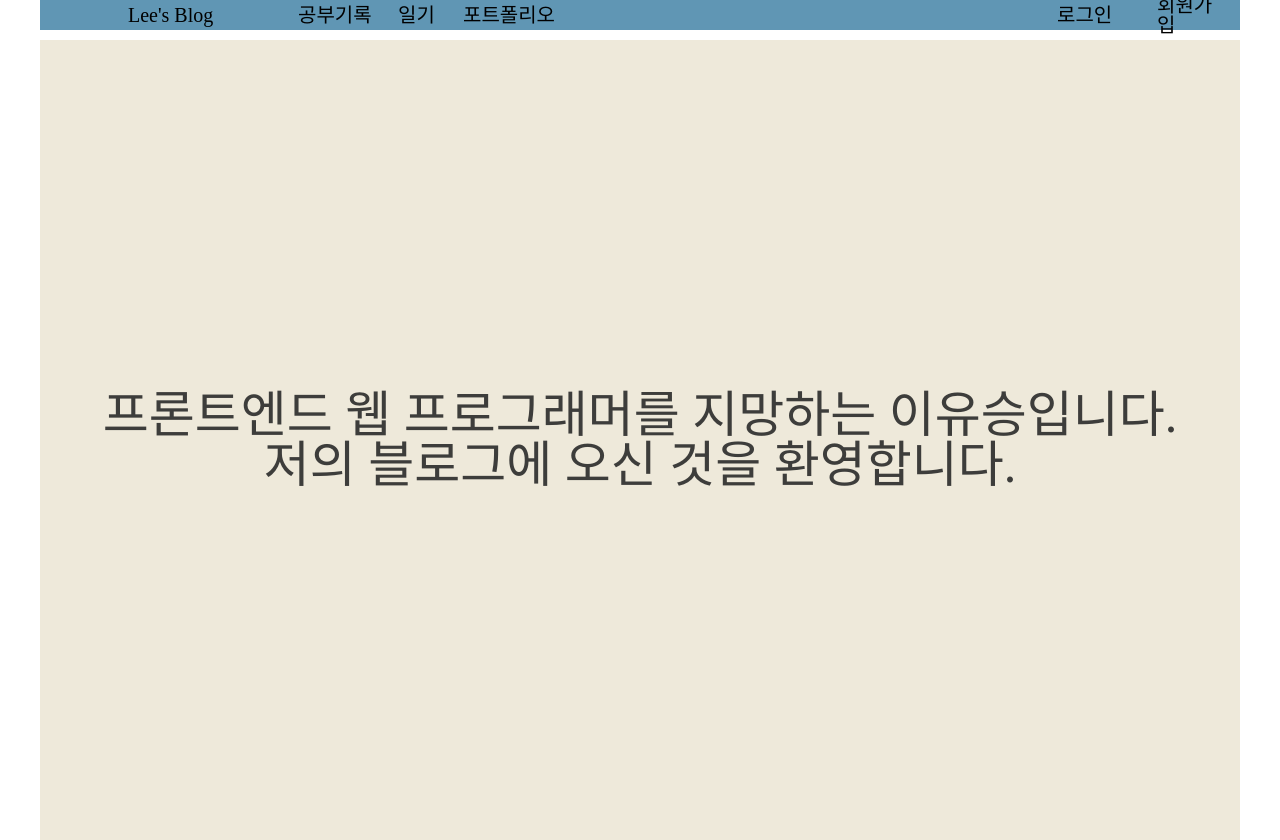
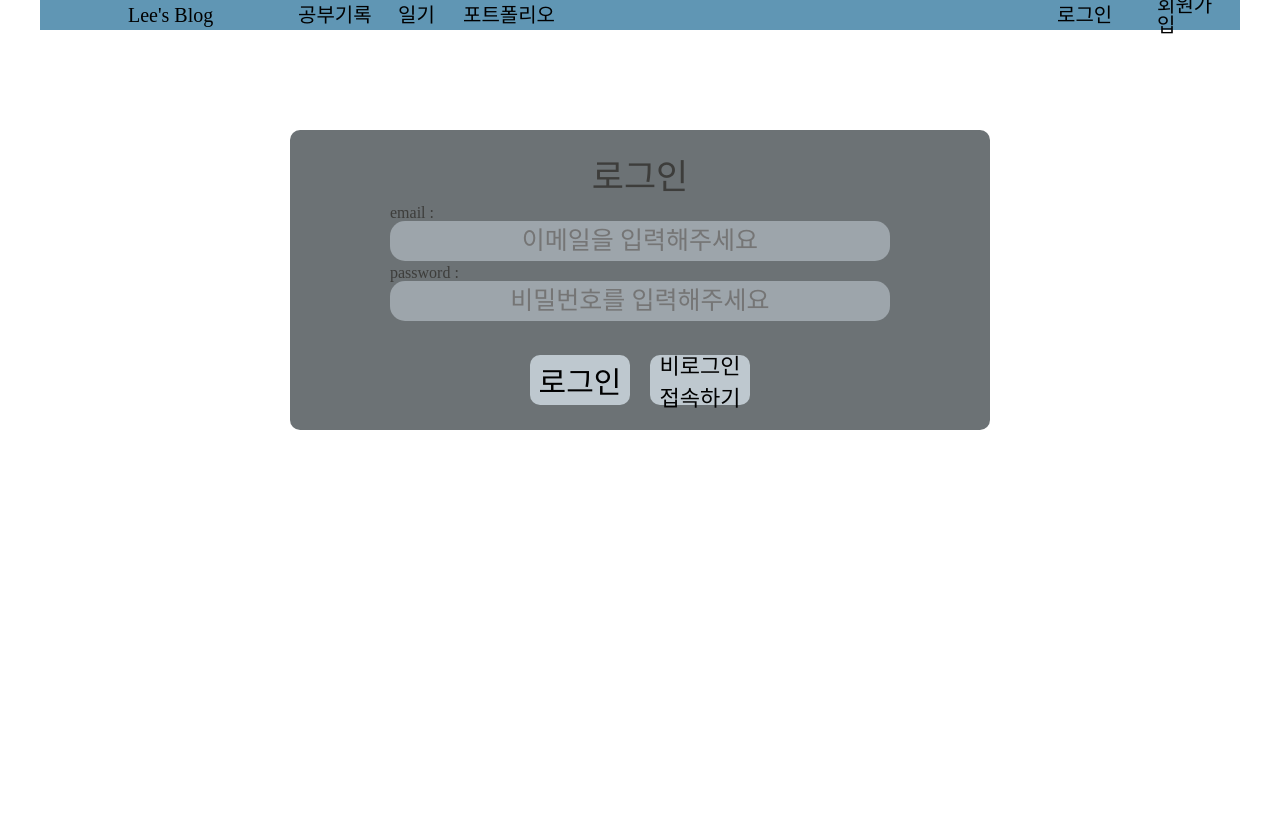
Before and after one commit to Akows/prj06myBlog, a React (Create React App) app in the folder frontend/: page / in a window 1280 px wide. After the commit the page ends 800 px from the top, so only its background shows below. Built offline with nearby package versions, Linux system fonts and the light colour scheme; no server answers; a web font is replaced by a local one.

Commit message:
[프로젝트 리메이크] [프로젝트 완성 후 기능 개선] - 익명회원기능 추가. - 기능 추가와 UI 및 페이지 개편 작업 진행 중..

```diff
--- a/frontend/src/App.js
+++ b/frontend/src/App.js
@@ -1,9 +1,8 @@
-import { BrowserRouter, Route, Routes } from 'react-router-dom';
+import { BrowserRouter, Navigate, Route, Routes } from 'react-router-dom';
 import TopMenuBar from './components/TopMenuBar';
 import { useAuthContext } from './customhooks/useAuthContext';
 import Main from './pages/main/Main';
 import Login from './pages/user/Login';
-import Signup from './pages/user/Signup';
 import DailyRecord from './pages/recodes/DailyRecord';
 import DailyRecordItem from './pages/recodes/DailyRecordItem';
 import StudyRecord from './pages/recodes/StudyRecord';
@@ -11,29 +10,29 @@ import StudyRecordItem from './pages/recodes/StudyRecordItem';
 
 import TextEditor from './pages/editor/TextEditor';
 
-import RecordEditor from './pages/recodes/RecordEditor';
-import RecordEditorSt from './pages/recodes/RecordEditorSt';
-
-
 import './App.css';
+import { useEffect } from 'react';
 
 
 function App() {
-  const { isAuthReady } = useAuthContext();
+  const { user, isAuthReady } = useAuthContext();
 
-  // useEffect(() => {
-  //   if (!user) {
-  //     signInAnonymously(appAuth)
-  //     .then(() => {
+  useEffect(() => {
 
-  //     })
-  //     .catch((error) => {
-  //       const errorCode = error.code;
-  //       const errorMessage = error.message;
-  //       console.log(errorCode, errorMessage);
-  //     });
-  //   }
-  // }, []);
+    console.log(user);
+
+    // if (!user) {
+    //   signInAnonymously(appAuth)
+    //   .then(() => {
+
+    //   })
+    //   .catch((error) => {
+    //     const errorCode = error.code;
+    //     const errorMessage = error.message;
+    //     console.log(errorCode, errorMessage);
+    //   });
+    // }
+  }, []);
 
   return (
     <div className='App'>
@@ -41,9 +40,11 @@ function App() {
         <BrowserRouter>
           <TopMenuBar />
           <Routes>
-            <Route path='/' element={<Main />} />
-            <Route path='/login' element={<Login />} />
-            <Route path='/signup' element={<Signup />} />
+            <Route path='/' element={<Login />} />
+
+            <Route path='/main' element={user ? <Main /> : <Navigate to='/' replace={true}/>} />
+
+
             <Route path='/dailyrecord' element={<DailyRecord />} />
             <Route path='/dailyrecord/:id' element={<DailyRecordItem />} />
 
@@ -51,11 +52,6 @@ function App() {
             <Route path='/studyrecord/:id' element={<StudyRecordItem />} />
 
             <Route path='/texteditor/:type/:id' element={<TextEditor />} />
-
-
-            <Route path='/recordeditor/:id' element={<RecordEditor />} />
-            <Route path='/recordeditorst/:id' element={<RecordEditorSt />} />
-
           </Routes>
         </BrowserRouter>
       ) : 'loading...'}
--- a/frontend/src/Pages/user/Login.js
+++ b/frontend/src/Pages/user/Login.js
@@ -10,6 +10,10 @@ export default function Login () {
     });
 
     const loginEvent = (event) => {
+        event.preventDefault();
+        login(userData.id, userData.pwd);
+    };
+    const anonymousLoginEvent = (event) => {
         event.preventDefault();
         login(userData.id, userData.pwd);
     };
@@ -37,9 +41,16 @@ export default function Login () {
                     <label htmlFor='pwd'>password : </label>
                     <input name='pwd' type='password' required placeholder='비밀번호를 입력해주세요' value={userData.pwd} onChange={onChangeEvent}/>
                 </div>
-                {!isPending && <button type='submit' className={styles.submitbutton}>입력</button>}
-                {isPending && <><br/><strong>로그인이 진행중입니다...</strong></>}
-                {error && <><br/><strong>로그인 에러가 발생하였습니다...</strong></>}
+
+                <div className={styles.loginbutton}>
+                    {!isPending && <button type='submit' className={styles.submitbutton}>로그인</button>}
+                    {!isPending && <button className={styles.submitbutton2} onClick={anonymousLoginEvent}>비로그인 접속하기</button>}
+                    {isPending && <><br/><strong>로그인이 진행중입니다...</strong></>}
+                    {error && <><br/><strong>로그인 에러가 발생하였습니다...</strong></>}
+                </div>
+
+
+
             </form>
         </div>
     );
--- a/frontend/src/styles/Login.module.css
+++ b/frontend/src/styles/Login.module.css
@@ -42,6 +42,8 @@
         height: 50px;
 
         margin-top: 30px;
+        margin-left: 10px;
+        margin-right: 10px;
 
         background-color: #BEC8CF;
         border: none;
@@ -58,6 +60,34 @@
     .submitbutton:hover {
         color: red;
     }
+    .submitbutton2 {
+        width: 100px;
+        height: 50px;
+
+        margin-top: 30px;
+        margin-left: 10px;
+        margin-right: 10px;
+
+        background-color: #BEC8CF;
+        border: none;
+        border-radius: 10px;
+
+        display: flex;
+        flex-direction: column;
+        align-items: center;
+        justify-content: center;
+
+        font-family: 'bitbit';
+        font-size: 22px;
+    }
+    .submitbutton2:hover {
+        color: red;
+    }
+    .loginbutton {
+        display: flex;
+        flex-direction: row;
+        align-items: center;
+    }
 
 @media screen and (max-width: 650px) {
     .login {
```
Also changed, not shown: frontend/src/nouses/RecordEditor.js (renamed from frontend/src/Pages/recodes/RecordEditor.js), frontend/src/nouses/RecordEditorSt.js (renamed from frontend/src/Pages/recodes/RecordEditorSt.js).
